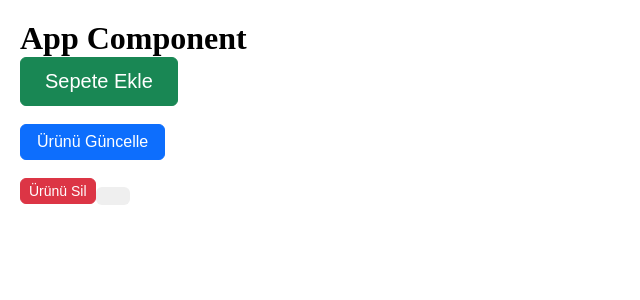
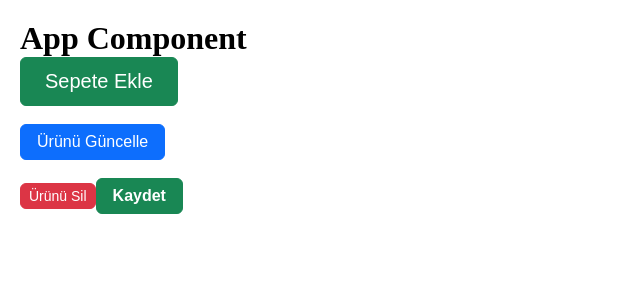
Before and after one commit to eminbasbayan/albaraka-temel-react, a React (Vite) app: page / in a window 1280 px wide. Shown: the top 300 px of the page, without its empty margins (0-640 px from the left). Built offline with nearby package versions, Linux system fonts and the light colour scheme.

Commit message:
props children

```diff
--- a/src/App.jsx
+++ b/src/App.jsx
@@ -5,14 +5,21 @@ function App() {
   return (
     <div>
       <h1>App Component</h1>
-      <Button title={'Sepete Ekle'} color="success" size="lg" />
+      <Button color="success" size="lg">
+        Sepete Ekle
+      </Button>
       <br />
       <br />
-      <Button title={'Ürünü Güncelle'} color="primary"/>
+      <Button color="primary">Ürünü Güncelle</Button>
       <br />
       <br />
-      <Button title={'Ürünü Sil'} color="danger" size="sm" />
-      <Button />
+      <Button color="danger" size="sm">
+        Ürünü Sil
+      </Button>
+
+      <Button color="success">
+        <b>Kaydet</b>
+      </Button>
       {/* <Products /> */}
     </div>
   );
--- a/src/components/UI/Button.jsx
+++ b/src/components/UI/Button.jsx
@@ -3,9 +3,11 @@ import PropTypes from 'prop-types';
 import './Button.css';
 
 function Button(props) {
+  console.log(props);
+
   return (
     <button className={`btn btn-${props.color} btn-${props.size}`}>
-      {props.title}
+      {props.children}
     </button>
   );
 }
@@ -16,9 +18,9 @@ Button.propTypes = {
   size: PropTypes.oneOf(['sm', 'md', 'lg']),
 };
 
-// Button.defaultProps = {
-//   color: 'primary',
-//   size: 'md',
-// };
+Button.defaultProps = {
+  color: 'primary',
+  size: 'md',
+};
 
 export default Button;
```
